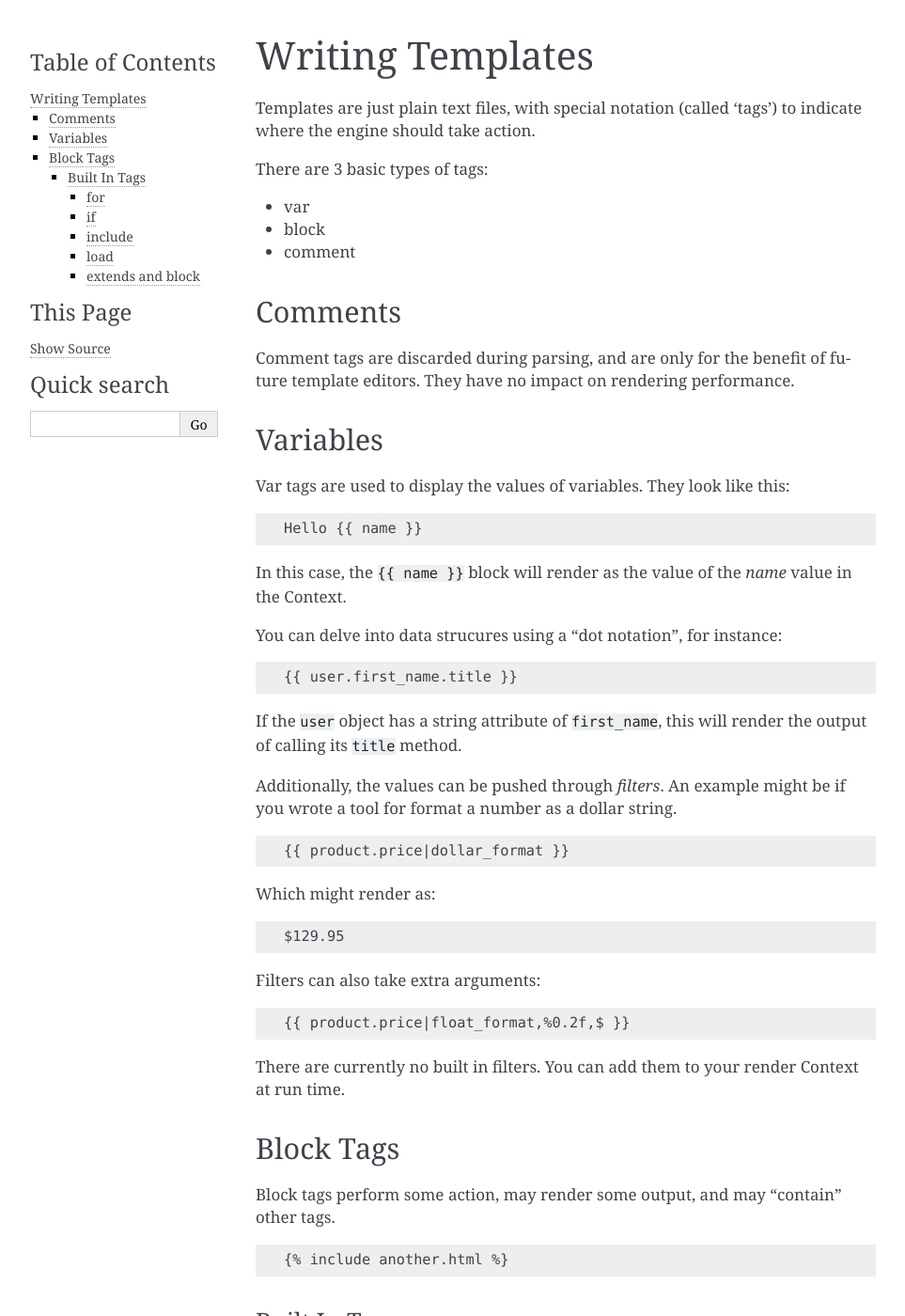
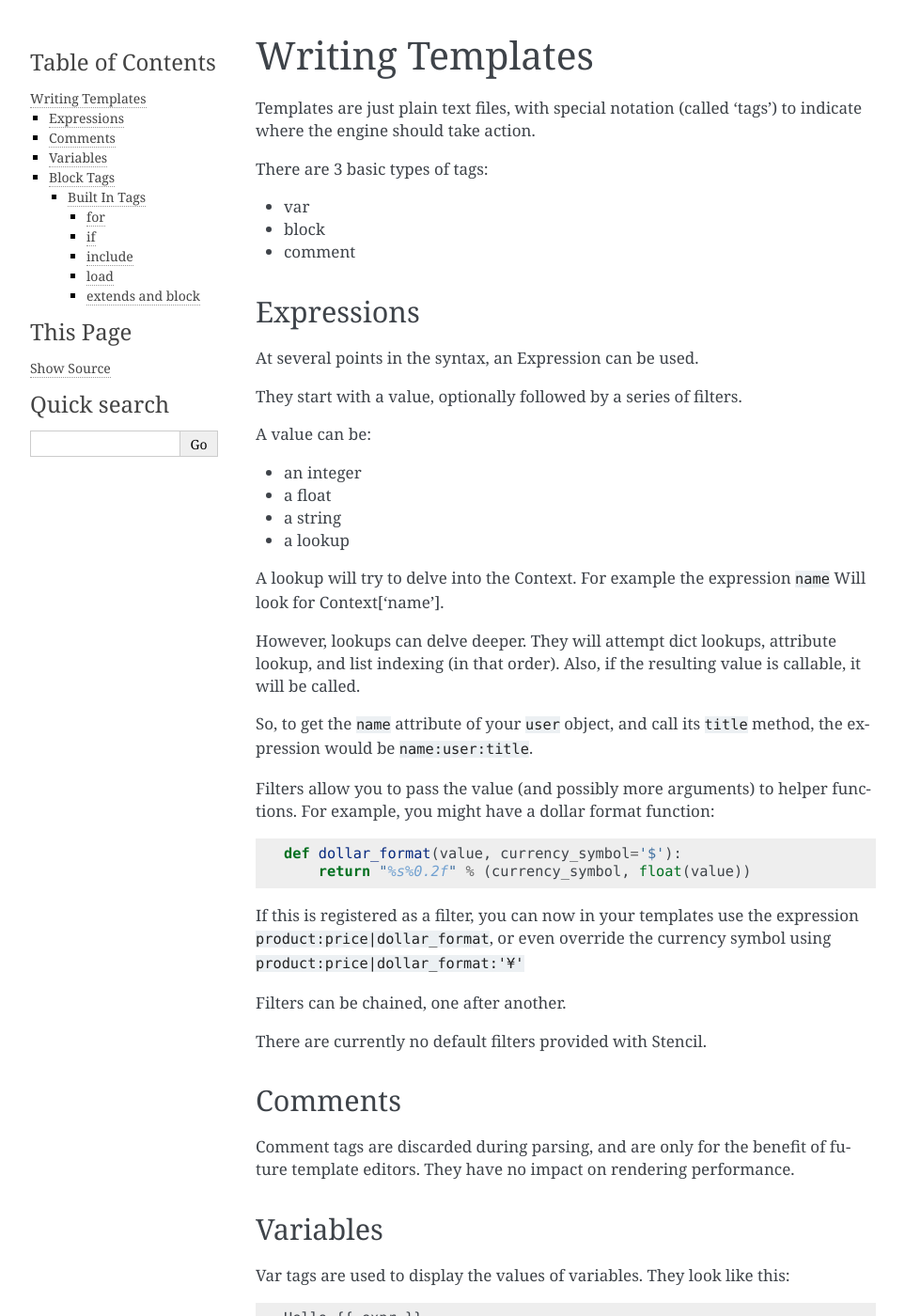
Before and after one commit to funkybob/stencil, a Sphinx documentation site: the page built from docs/writing.rst, in a window 1280 px wide and 1400 px high. Shown: the whole window at 94% size, without its empty margins (148-1111 px from the left). Built offline with Sphinx 7.4.7, drawn with Linux system fonts in a browser that asks for light colours; some of the changed text lies outside the part shown.

Commit message:
[Fixes #4] Feature/literals (#6)
* Add early literal parsing in Expression

* Mark fail on template error

* Update template syntax

* Make expressions smarter, and support literals

* Switchi to using > for lookup separator, and allow numbers in lookups

* Switch to :

* Remove debugging noise

* Fix bug in for tag.  Fix omitted child nodelist entry in For tag.  Remove lines

* Update dots

```diff
--- a/docs/writing.rst
+++ b/docs/writing.rst
@@ -11,12 +11,52 @@ There are 3 basic types of tags:
 - block
 - comment
 
+
+Expressions
+===========
+
+At several points in the syntax, an Expression can be used.
+
+They start with a value, optionally followed by a series of filters.
+
+A value can be:
+
+- an integer
+- a float
+- a string
+- a lookup
+
+A lookup will try to delve into the Context.  For example the expression
+``name`` Will look for Context['name'].
+
+However, lookups can delve deeper.  They will attempt dict lookups, attribute
+lookup, and list indexing (in that order).  Also, if the resulting value is
+callable, it will be called.
+
+So, to get the ``name`` attribute of your ``user`` object, and call its
+``title`` method, the expression would be ``name:user:title``.
+
+Filters allow you to pass the value (and possibly more arguments) to helper
+functions.  For example, you might have a dollar format function:
+
+.. code-block:: python
+
+    def dollar_format(value, currency_symbol='$'):
+        return "%s%0.2f" % (currency_symbol, float(value))
+
+If this is registered as a filter, you can now in your templates use the
+expression ``product:price|dollar_format``, or even override the currency
+symbol using ``product:price|dollar_format:'¥'``
+
+Filters can be chained, one after another.
+
+There are currently no default filters provided with Stencil.
+
 Comments
 ========
 
 Comment tags are discarded during parsing, and are only for the benefit of
 future template editors.  They have no impact on rendering performance.
-
 
 Variables
 =========
@@ -25,41 +65,7 @@ Var tags are used to display the values of variables.  They look like this:
 
 .. code-block:: html
 
-   Hello {{ name }}
-
-In this case, the ``{{ name }}`` block will render as the value of the `name`
-value in the Context.
-
-You can delve into data strucures using a "dot notation", for instance:
-
-.. code-block:: html
-
-   {{ user.first_name.title }}
-
-If the ``user`` object has a string attribute of ``first_name``, this will
-render the output of calling its ``title`` method.
-
-Additionally, the values can be pushed through `filters`.  An example might be
-if you wrote a tool for format a number as a dollar string.
-
-.. code-block:: html
-
-   {{ product.price|dollar_format }}
-
-Which might render as:
-
-.. code-block:: html
-
-    $129.95
-
-Filters can also take extra arguments:
-
-.. code-block:: html
-
-   {{ product.price|float_format,%0.2f,$ }}
-
-There are currently no built in filters.  You can add them to your render
-Context at run time.
+   Hello {{ expr }}
 
 Block Tags
 ==========
@@ -68,7 +74,7 @@ Block tags perform some action, may render some output, and may "contain" other
 
 .. code-block:: html
 
-   {% include another.html %}
+   {% include 'another.html' %}
 
 -------------
 Built In Tags
@@ -81,7 +87,7 @@ The ``for`` tag allows you to loop over a sequence.
 
 .. code-block:: html
 
-    {% for x in y %}
+    {% for x in expr %}
     ...
     {% endfor %}
 
@@ -103,7 +109,7 @@ The ``if`` tag allows for simple flow control based on a truthy test.
 
 .. code-block:: html
 
-   {% if something %}
+   {% if expr %}
    Success!
    {% endif %}
 
@@ -111,7 +117,7 @@ It also supports negative cases:
 
 .. code-block:: html
 
-   {% if not something %}
+   {% if not expr %}
    Failure!
    {% endif %}
 
@@ -119,7 +125,7 @@ And, like the ``for`` tag, it supports an ``else`` block:
 
 .. code-block:: html
 
-   {% if something %}
+   {% if expr %}
    Success!
    {% else %}
    Failure!
@@ -147,7 +153,7 @@ context.
 
 .. code-block:: html
 
-    {% include side_menu.html %}
+    {% include expr %}
 
 Additionally, you can pass extra expressions to be added to the
 context whilst the other template is being rendered.
@@ -164,7 +170,7 @@ template.  See _extending for more details.
 
 .. code-block:: html
 
-   {% load myproject.tags %}
+   {% load 'myproject.tags' %}
 
 The value passed is a Python import path.
 
```
Also changed, not shown: docs/extending.rst (+8 -0 lines), stencil.py (+61 -20 lines), test.py (+7 -1 lines), 5 other files.
